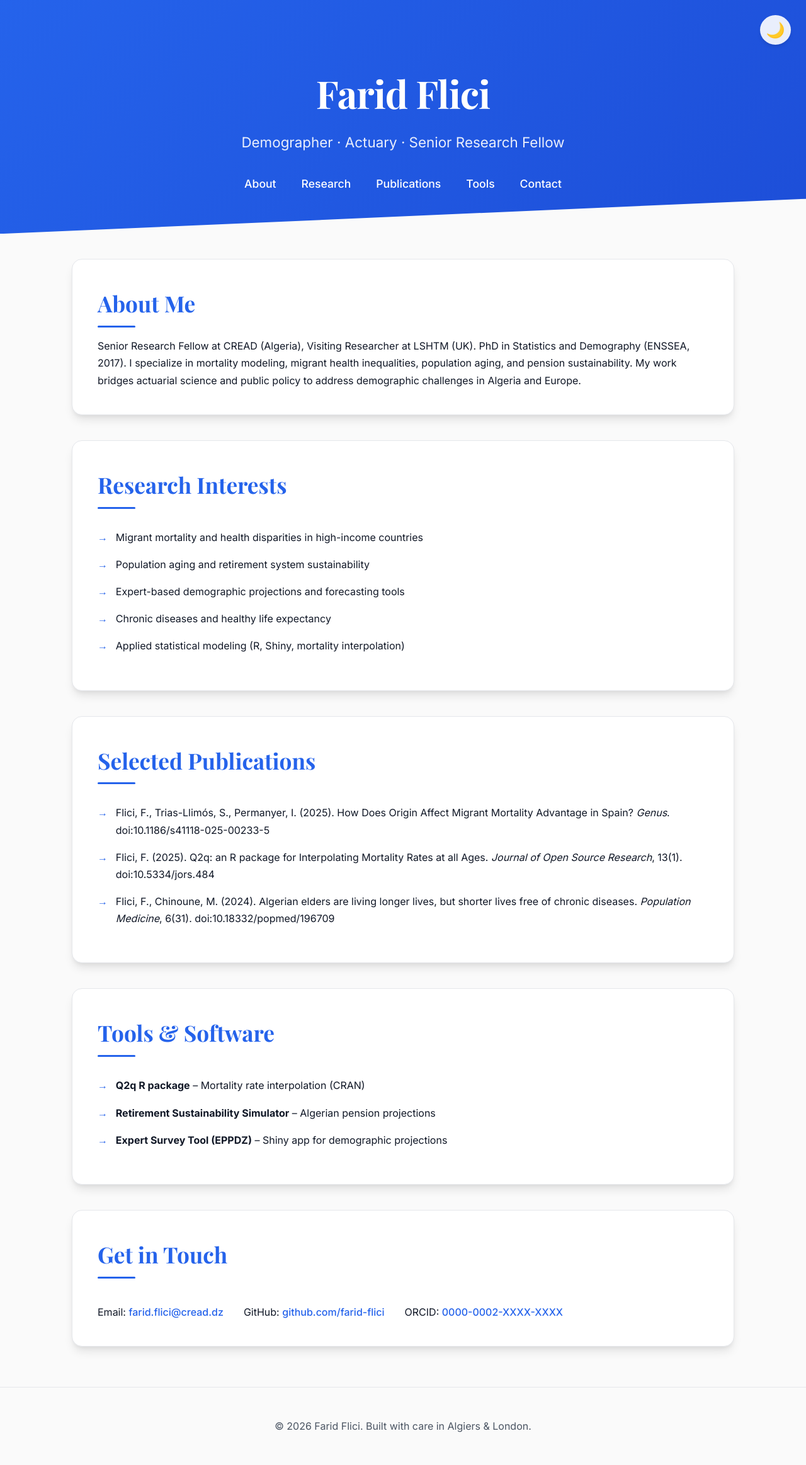
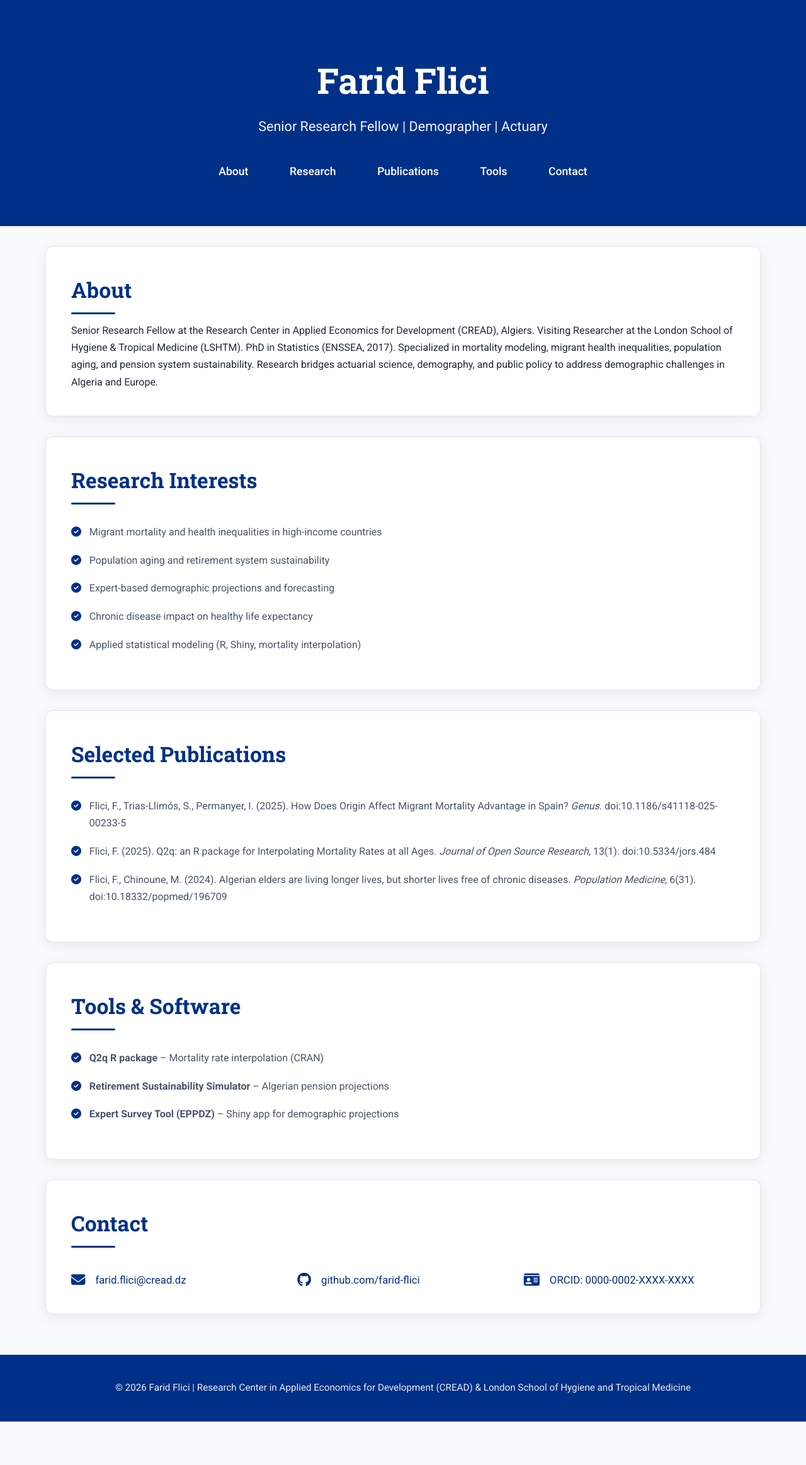
Before and after one commit to Farid-FLICI/farid-flici.github.io, a Jekyll site: the page index2.html, which Jekyll copies as it is, in a window 1280 px wide. Shown: the whole page at 63% size. Built offline with Jekyll 4.4.1, drawn with Linux system fonts in a browser that asks for light colours; after the commit the page ends 2257 px from its top, so only the background shows below that.

Commit message:
Update index2.html

```diff
--- a/index2.html
+++ b/index2.html
@@ -1,38 +1,27 @@
 <!DOCTYPE html>
-<html lang="en" data-theme="light">
+<html lang="en">
 <head>
   <meta charset="UTF-8" />
   <meta name="viewport" content="width=device-width, initial-scale=1.0"/>
   <title>Farid Flici – Demographer & Actuary</title>
 
-  <!-- Modern fonts -->
-  <link rel="preconnect" href="https://fonts.googleapis.com">
-  <link rel="preconnect" href="https://fonts.gstatic.com" crossorigin>
-  <link href="https://fonts.googleapis.com/css2?family=Inter:wght@300;400;500;600;700&family=Playfair+Display:wght@500;700&display=swap" rel="stylesheet">
+  <!-- Fonts: modern corporate (Roboto + Roboto Slab) -->
+  <link href="https://fonts.googleapis.com/css2?family=Roboto:wght@300;400;500;700&family=Roboto+Slab:wght@400;700&display=swap" rel="stylesheet">
+
+  <!-- Font Awesome for icons (free CDN) -->
+  <link rel="stylesheet" href="https://cdnjs.cloudflare.com/ajax/libs/font-awesome/6.5.0/css/all.min.css">
 
   <style>
     :root {
-      --bg: #fafafa;
-      --text: #111827;
-      --text-light: #4b5563;
-      --accent: #2563eb;
-      --accent-light: #3b82f6;
-      --accent-dark: #1d4ed8;
+      --primary: #003087;        /* Deep corporate blue */
+      --primary-dark: #001f5b;
+      --text: #1e293b;
+      --text-light: #475569;
+      --bg: #f8fafc;
       --card: #ffffff;
-      --border: #e5e7eb;
-      --shadow-sm: 0 4px 6px -1px rgba(0,0,0,0.1), 0 2px 4px -1px rgba(0,0,0,0.06);
-      --shadow-md: 0 10px 15px -3px rgba(0,0,0,0.1), 0 4px 6px -2px rgba(0,0,0,0.05);
-    }
-
-    [data-theme="dark"] {
-      --bg: #111827;
-      --text: #f3f4f6;
-      --text-light: #9ca3af;
-      --accent: #60a5fa;
-      --accent-light: #93c5fd;
-      --accent-dark: #3b82f6;
-      --card: #1f2937;
-      --border: #374151;
+      --border: #e2e8f0;
+      --shadow: 0 4px 20px rgba(0,0,0,0.08);
+      --gray: #64748b;
     }
 
     * {
@@ -42,37 +31,36 @@
     }
 
     body {
-      font-family: 'Inter', system-ui, sans-serif;
+      font-family: 'Roboto', sans-serif;
       background: var(--bg);
       color: var(--text);
       line-height: 1.7;
-      transition: background 0.4s, color 0.4s;
     }
 
     .container {
-      max-width: 1100px;
+      max-width: 1200px;
       margin: 0 auto;
-      padding: 0 1.5rem;
+      padding: 0 2rem;
     }
 
     header {
-      padding: 6rem 0 4rem;
+      background: var(--primary);
+      color: white;
+      padding: 5rem 0 4rem;
       text-align: center;
-      background: linear-gradient(135deg, var(--accent) 0%, var(--accent-dark) 100%);
-      color: white;
-      clip-path: polygon(0 0, 100% 0, 100% 85%, 0 100%);
     }
 
     header h1 {
-      font-family: 'Playfair Display', serif;
-      font-size: 3.8rem;
+      font-family: 'Roboto Slab', serif;
+      font-size: 3.5rem;
+      font-weight: 700;
       margin-bottom: 0.5rem;
-      letter-spacing: -1px;
     }
 
     .subtitle {
-      font-size: 1.4rem;
-      opacity: 0.9;
+      font-size: 1.35rem;
+      font-weight: 400;
+      opacity: 0.95;
       margin-bottom: 2rem;
     }
 
@@ -80,7 +68,7 @@
       display: flex;
       justify-content: center;
       gap: 2.5rem;
-      margin-top: 2rem;
+      margin-top: 1.5rem;
     }
 
     .nav a {
@@ -88,56 +76,42 @@
       text-decoration: none;
       font-weight: 500;
       font-size: 1.1rem;
-      transition: all 0.3s;
-      position: relative;
+      transition: all 0.25s;
+      padding: 0.4rem 0.8rem;
+      border-radius: 6px;
     }
 
     .nav a:hover {
-      color: #dbeafe;
+      background: rgba(255,255,255,0.15);
       transform: translateY(-2px);
     }
 
-    .nav a::after {
-      content: '';
-      position: absolute;
-      width: 0;
-      height: 2px;
-      bottom: -6px;
-      left: 0;
-      background: white;
-      transition: width 0.3s ease;
+    main {
+      margin-top: -5rem;
+      position: relative;
+      z-index: 2;
     }
 
-    .nav a:hover::after {
-      width: 100%;
+    .card {
+      background: var(--card);
+      border-radius: 12px;
+      padding: 2.5rem;
+      margin: 2rem 0;
+      box-shadow: var(--shadow);
+      border: 1px solid var(--border);
+      transition: transform 0.25s, box-shadow 0.25s;
     }
 
-    main {
-      margin-top: -6rem;
-      position: relative;
-      z-index: 1;
-    }
-
-    section {
-      background: var(--card);
-      border-radius: 16px;
-      padding: 2.5rem;
-      margin: 2.5rem 0;
-      box-shadow: var(--shadow-md);
-      border: 1px solid var(--border);
-      transition: transform 0.3s, box-shadow 0.3s;
-    }
-
-    section:hover {
-      transform: translateY(-4px);
-      box-shadow: 0 20px 25px -5px rgba(0,0,0,0.1);
+    .card:hover {
+      transform: translateY(-6px);
+      box-shadow: 0 20px 30px rgba(0,0,0,0.12);
     }
 
     h2 {
-      font-family: 'Playfair Display', serif;
-      font-size: 2.2rem;
-      color: var(--accent);
-      margin-bottom: 1.5rem;
+      font-family: 'Roboto Slab', serif;
+      font-size: 2.1rem;
+      color: var(--primary);
+      margin-bottom: 1.4rem;
       position: relative;
       display: inline-block;
     }
@@ -145,96 +119,92 @@
     h2::after {
       content: '';
       position: absolute;
-      width: 60px;
+      width: 70px;
       height: 3px;
-      bottom: -8px;
+      bottom: -10px;
       left: 0;
-      background: var(--accent);
+      background: var(--primary);
       border-radius: 2px;
     }
 
     ul {
       list-style: none;
+      padding-left: 0;
     }
 
     ul li {
-      margin: 1rem 0;
+      margin: 1.1rem 0;
       padding-left: 1.8rem;
       position: relative;
+      color: var(--text-light);
     }
 
     ul li::before {
-      content: "→";
-      color: var(--accent);
+      content: "\f058";
+      font-family: "Font Awesome 6 Free";
+      font-weight: 900;
+      color: var(--primary);
       position: absolute;
       left: 0;
-      font-weight: bold;
     }
 
-    .contact {
-      display: flex;
-      flex-wrap: wrap;
-      gap: 2rem;
+    .contact-grid {
+      display: grid;
+      grid-template-columns: repeat(auto-fit, minmax(220px, 1fr));
+      gap: 1.5rem;
       margin-top: 1.5rem;
     }
 
-    .contact a {
-      color: var(--accent);
+    .contact-item {
+      display: flex;
+      align-items: center;
+      gap: 1rem;
+      font-size: 1.05rem;
+    }
+
+    .contact-item i {
+      font-size: 1.4rem;
+      color: var(--primary);
+    }
+
+    .contact-item a {
+      color: var(--primary);
       text-decoration: none;
-      font-weight: 500;
       transition: color 0.2s;
     }
 
-    .contact a:hover {
-      color: var(--accent-light);
+    .contact-item a:hover {
+      color: var(--primary-dark);
       text-decoration: underline;
     }
 
-    .theme-toggle {
-      position: fixed;
-      top: 1.5rem;
-      right: 1.5rem;
-      background: rgba(255,255,255,0.9);
-      border: none;
-      font-size: 1.5rem;
-      cursor: pointer;
-      padding: 0.6rem;
-      border-radius: 50%;
-      box-shadow: var(--shadow-sm);
-      backdrop-filter: blur(8px);
-      z-index: 1000;
-      transition: all 0.3s;
+    footer {
+      background: var(--primary);
+      color: white;
+      text-align: center;
+      padding: 2.5rem 0;
+      margin-top: 4rem;
     }
 
-    [data-theme="dark"] .theme-toggle {
-      background: rgba(30,30,30,0.9);
-      color: white;
-    }
-
-    footer {
-      text-align: center;
-      padding: 3rem 0;
-      color: var(--text-light);
-      border-top: 1px solid var(--border);
-      margin-top: 4rem;
+    footer p {
+      font-size: 0.95rem;
+      opacity: 0.9;
     }
 
     @media (max-width: 768px) {
       header { padding: 4rem 0 3rem; }
-      h1 { font-size: 2.8rem; }
-      .nav { flex-direction: column; gap: 1rem; }
-      section { padding: 1.8rem; }
+      h1 { font-size: 2.6rem; }
+      .nav { flex-direction: column; gap: 1.2rem; }
+      .card { padding: 1.8rem; }
     }
   </style>
 </head>
 <body>
 
-  <button class="theme-toggle" onclick="toggleTheme()">🌙</button>
-
   <header>
     <div class="container">
       <h1>Farid Flici</h1>
-      <p class="subtitle">Demographer · Actuary · Senior Research Fellow</p>
+      <p class="subtitle">Senior Research Fellow | Demographer | Actuary</p>
       <nav class="nav">
         <a href="#about">About</a>
         <a href="#research">Research</a>
@@ -246,33 +216,33 @@
   </header>
 
   <main class="container">
-    <section id="about">
-      <h2>About Me</h2>
-      <p>Senior Research Fellow at CREAD (Algeria), Visiting Researcher at LSHTM (UK). PhD in Statistics and Demography (ENSSEA, 2017). I specialize in mortality modeling, migrant health inequalities, population aging, and pension sustainability. My work bridges actuarial science and public policy to address demographic challenges in Algeria and Europe.</p>
+    <section id="about" class="card">
+      <h2>About</h2>
+      <p>Senior Research Fellow at the Research Center in Applied Economics for Development (CREAD), Algiers. Visiting Researcher at the London School of Hygiene & Tropical Medicine (LSHTM). PhD in Statistics (ENSSEA, 2017). Specialized in mortality modeling, migrant health inequalities, population aging, and pension system sustainability. Research bridges actuarial science, demography, and public policy to address demographic challenges in Algeria and Europe.</p>
     </section>
 
-    <section id="research">
+    <section id="research" class="card">
       <h2>Research Interests</h2>
       <ul>
-        <li>Migrant mortality and health disparities in high-income countries</li>
+        <li>Migrant mortality and health inequalities in high-income countries</li>
         <li>Population aging and retirement system sustainability</li>
-        <li>Expert-based demographic projections and forecasting tools</li>
-        <li>Chronic diseases and healthy life expectancy</li>
+        <li>Expert-based demographic projections and forecasting</li>
+        <li>Chronic disease impact on healthy life expectancy</li>
         <li>Applied statistical modeling (R, Shiny, mortality interpolation)</li>
       </ul>
     </section>
 
-    <section id="publications">
+    <section id="publications" class="card">
       <h2>Selected Publications</h2>
       <ul>
         <li>Flici, F., Trias-Llimós, S., Permanyer, I. (2025). How Does Origin Affect Migrant Mortality Advantage in Spain? <em>Genus</em>. doi:10.1186/s41118-025-00233-5</li>
         <li>Flici, F. (2025). Q2q: an R package for Interpolating Mortality Rates at all Ages. <em>Journal of Open Source Research</em>, 13(1). doi:10.5334/jors.484</li>
         <li>Flici, F., Chinoune, M. (2024). Algerian elders are living longer lives, but shorter lives free of chronic diseases. <em>Population Medicine</em>, 6(31). doi:10.18332/popmed/196709</li>
-        <!-- Add more as needed -->
+        <!-- Add more -->
       </ul>
     </section>
 
-    <section id="tools">
+    <section id="tools" class="card">
       <h2>Tools & Software</h2>
       <ul>
         <li><strong>Q2q R package</strong> – Mortality rate interpolation (CRAN)</li>
@@ -281,26 +251,28 @@
       </ul>
     </section>
 
-    <section id="contact">
-      <h2>Get in Touch</h2>
-      <div class="contact">
-        <p>Email: <a href="mailto:farid.flici@cread.dz">farid.flici@cread.dz</a></p>
-        <p>GitHub: <a href="https://github.com/farid-flici">github.com/farid-flici</a></p>
-        <p>ORCID: <a href="https://orcid.org/0000-0002-XXXX-XXXX">0000-0002-XXXX-XXXX</a></p>
+    <section id="contact" class="card">
+      <h2>Contact</h2>
+      <div class="contact-grid">
+        <div class="contact-item">
+          <i class="fas fa-envelope"></i>
+          <a href="mailto:farid.flici@cread.dz">farid.flici@cread.dz</a>
+        </div>
+        <div class="contact-item">
+          <i class="fab fa-github"></i>
+          <a href="https://github.com/farid-flici" target="_blank">github.com/farid-flici</a>
+        </div>
+        <div class="contact-item">
+          <i class="fas fa-id-card"></i>
+          <a href="https://orcid.org/0000-0002-XXXX-XXXX" target="_blank">ORCID: 0000-0002-XXXX-XXXX</a>
+        </div>
       </div>
     </section>
   </main>
 
   <footer>
-    <p>© 2026 Farid Flici. Built with care in Algiers & London.</p>
+    <p>© 2026 Farid Flici | Research Center in Applied Economics for Development (CREAD) & London School of Hygiene and Tropical Medicine</p>
   </footer>
-
-  <script>
-    function toggleTheme() {
-      const current = document.documentElement.getAttribute('data-theme');
-      document.documentElement.setAttribute('data-theme', current === 'dark' ? 'light' : 'dark');
-    }
-  </script>
 
 </body>
 </html>
```
